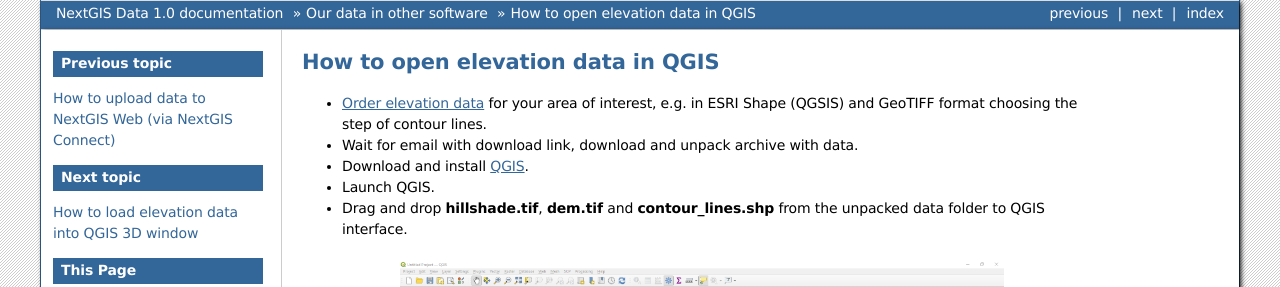
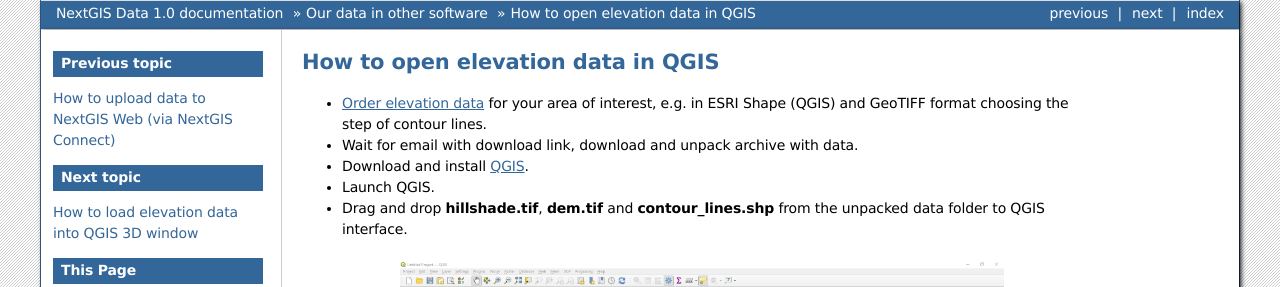
Before and after one commit to nextgis/docs_data, a Sphinx documentation site: the page built from source/elevation_qgis.rst, in a window 1280 px wide. Shown: the top 287 px of the page. Built offline with Sphinx 7.4.7, drawn with Linux system fonts in a browser that asks for light colours; formulas are drawn with MathJax 3; pages that are not in the unit, such as notebooks, are missing from menus.

Commit message:
Update elevation_qgis.rst

```diff
--- a/source/elevation_qgis.rst
+++ b/source/elevation_qgis.rst
@@ -3,7 +3,7 @@
 How to open elevation data in QGIS
 ====================================
 
-* `Order elevation data <https://data.nextgis.com/en/>`_ for your area of interest, e.g. in ESRI Shape (QGSIS) and GeoTIFF format choosing the step of contour lines.
+* `Order elevation data <https://data.nextgis.com/en/>`_ for your area of interest, e.g. in ESRI Shape (QGIS) and GeoTIFF format choosing the step of contour lines.
 * Wait for email with download link, download and unpack archive with data.
 * Download and install `QGIS <https://qgis.org/en/site/forusers/download.html/>`_.
 * Launch QGIS.
```
